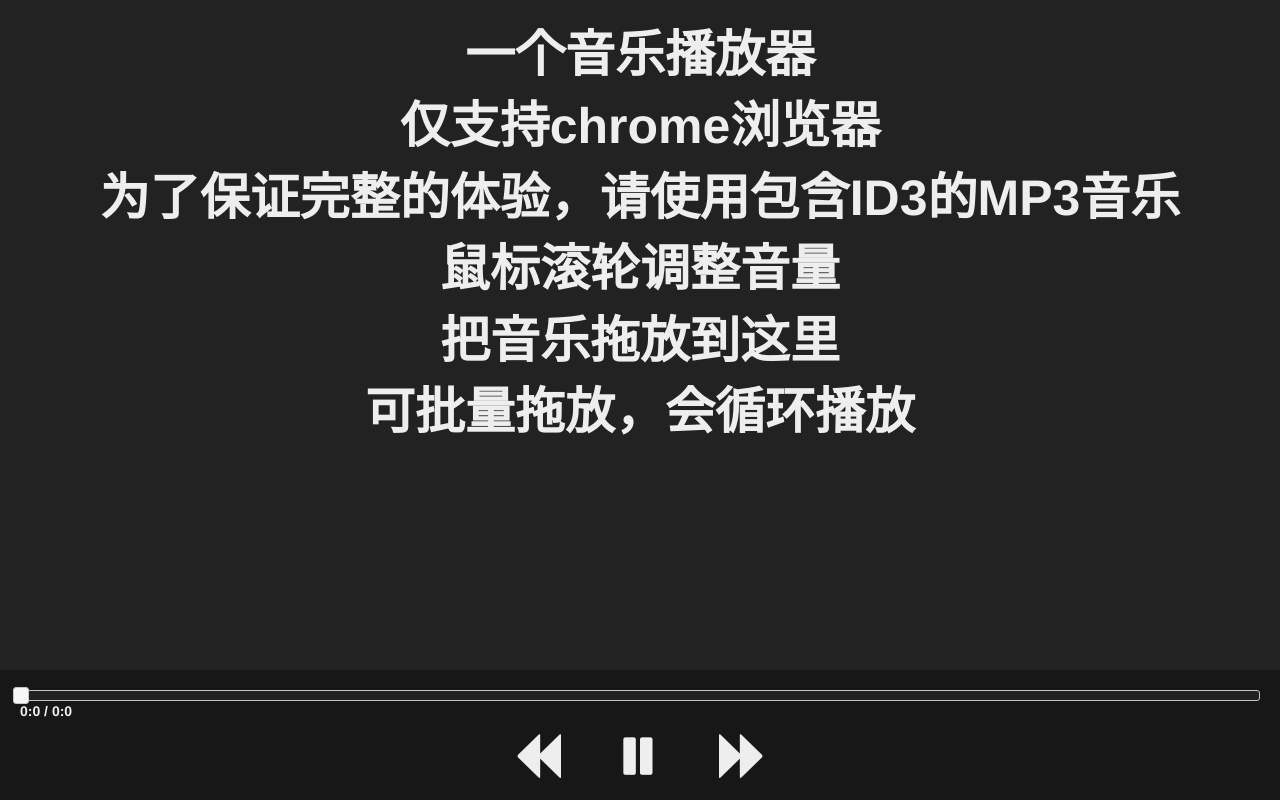
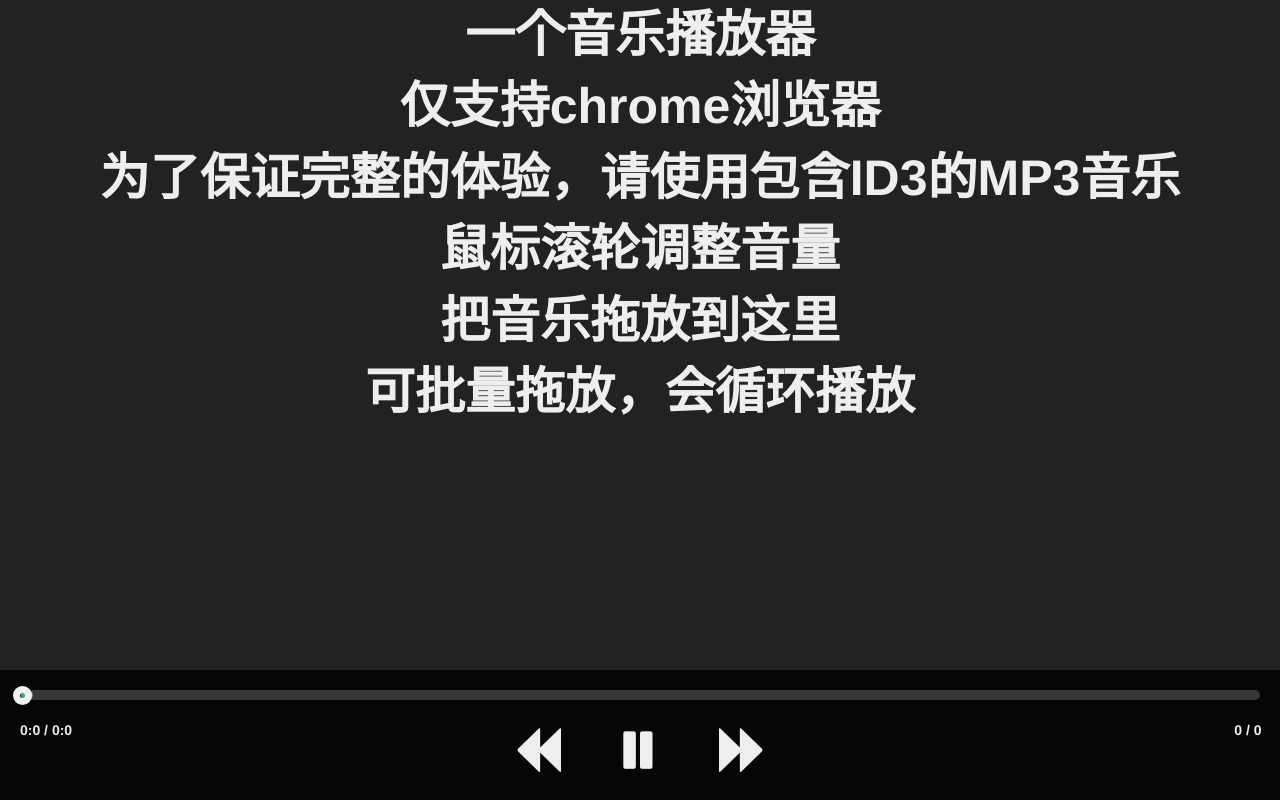
Before and after one commit to changelime/player, a plain HTML site: page index.html in a window 1280 px wide. Drawn offline with nearby package versions, Linux system fonts and the light colour scheme.

Commit message:
重写进度条

```diff
--- a/css/index.css
+++ b/css/index.css
@@ -5,7 +5,6 @@ html
 body
 {
 	margin: 0;
-	padding-top: 20px;
 	background-color: #222;
 	background-size: 100% 100%;
 	height: 100%;
@@ -25,17 +24,27 @@ body
 	bottom: 0px;
 	width: 100%;
 	height: 130px;
-	background-color: rgba(0,0,0,0.3);
+	background-color: rgba(0,0,0,0.8);;
 	padding: 20px;
-}
-
-#progress
-{
-	background: #222;
+	box-sizing: border-box;
 }
 label
 {
 	color: #eeeeee;
+}
+
+#infoBox
+{
+	position: absolute;
+	width: 97%
+}
+#time
+{
+	float: left;
+}
+#fraction
+{
+	float: right;
 }
 #info
 {
--- /dev/null
+++ b/css/progressbar.css
@@ -0,0 +1,28 @@
+.progressbar
+{
+	height: 10px;
+	width: auto;
+	background-color: rgba(255,255,255,0.2);
+	border:1px rgba(255,255,255,0) solid;
+	border-radius:25px;
+}
+.inside
+{
+	height: 8px;
+	width: 12px;
+	background-color: #41a868;
+	border:1px rgba(255,255,255,0) solid;
+	border-radius:25px;
+}
+.flag
+{
+	height: 5px;
+	width: 5px;
+	border:7px #f1f1f4 solid;
+	border-radius:25px;
+	position: relative;
+	top: -6px;
+	float: right;
+	cursor: pointer;
+	box-sizing: initial;
+}
--- a/index.html
+++ b/index.html
@@ -3,8 +3,8 @@
 	<head>
 		<title>player</title>
 		<meta http-equiv="Content-Type" content="text/html; charset=utf-8">
-		<link rel="stylesheet" href="http://code.jquery.com/ui/1.10.4/themes/smoothness/jquery-ui.css">
 		<link rel="stylesheet" href="http://cdn.bootcss.com/bootstrap/3.2.0/css/bootstrap.min.css" />
+		<link rel="stylesheet" type="text/css" href="css/progressbar.css" />
 		<link rel="stylesheet" href="css/index.css" />
 	</head>
 	<body class="bg">
@@ -27,8 +27,12 @@
 			</div>
 		</div>
 		<div id="bottomBar">
-			<div id="progress"></div>
-			<label id="time">0.00 / 0.00</label>
+			<div id="progress" class="progressbar"></div>
+			<br>
+			<div id="infoBox">
+				<label id="time" >0.00 / 0.00</label>
+				<label id="fraction" >0 / 0</label>
+			</div>
 			<div id="control" class="text-center">
 				<span class="glyphicon glyphicon-backward"></span>
 				<span class="glyphicon glyphicon-pause"></span>
@@ -37,8 +41,8 @@
 		</div>
 		<canvas style="display:none;" id="canvas"></canvas>
 		<audio id="bar" autoplay="autoplay" src=""></audio>
-		<script src="http://cdn.bootcss.com/jquery/1.11.1/jquery.min.js"></script>
-		<script src="http://code.jquery.com/ui/1.10.4/jquery-ui.js"></script>
+		<script src="js/event.js"></script>
+		<script src="js/progressbar.js"></script>
 		<script src="js/id3-minimized.js"></script>
 		<script src="js/StackBlur.js"></script>
 		<script src="js/index.js"></script>
--- /dev/null
+++ b/js/event.js
@@ -0,0 +1,42 @@
+(function(){
+	function EventTarget()
+	{
+		this.handlers = {};
+	}
+
+	EventTarget.prototype = {
+		constructor : EventTarget,
+		on : function(type, handler){
+			if(typeof this.handlers[type] == "undefined")
+			{
+				this.handlers[type] = [];//如果为空，则为第一次添加此事件，初始化为数组，以便添加多个事件
+			}
+			this.handlers[type].push(handler);//为该事件添加一个控制器
+		},
+		emit : function(event){
+			if(!event.target)
+			{
+				event.target = this;
+			}
+			if(this.handlers[event.type] instanceof Array)
+			{
+				var handlers = this.handlers[event.type];
+				for(var i = 0, len = handlers.length; i < len; i++ )
+					handlers[i](event);
+			}
+		},
+		removeHandler : function(type, handler){
+			if( this.handlers[type] instanceof Array )
+			{
+				var handlers = this.handlers[type];
+				for(var i = 0, len = handlers.length; i < len ;i++)
+				{
+					if(handlers[i] === handler)
+						break;
+				}
+			}
+			handlers.splice(i,1);
+		}
+	};
+	window.EventTarget = EventTarget;
+}())
--- a/js/index.js
+++ b/js/index.js
@@ -1,29 +1,28 @@
 (function(){
-	var music = [];
-	var info = document.getElementById("info");
-	var main = document.getElementById("main");
-	var albumPic = document.getElementById("albumPic");
-	var time = document.getElementById("time");
-	var progress = document.getElementById("progress");
-	var bar = document.getElementById("bar");
-	var control = document.getElementById("control");
-	var canvas = document.getElementById("canvas");
-	var style = document.createElement("style");
-	var head = document.getElementsByTagName("head")[0];
-	style.type = "text/css";
-	head.appendChild(style);
-	var progressStop = false;
-	var pressProgress = false;
-	var playing = 0;
-	var STATES = {NEXT:"NEXT",PREV:"PREV"};
-	var isload = false;
-	var bg = null;
-	var resize = function(){
+	var music = [],
+		info = document.getElementById("info"),
+		main = document.getElementById("main"),
+		albumPic = document.getElementById("albumPic"),
+		time = document.getElementById("time"),
+		fraction = document.getElementById("fraction"),
+		progress = document.getElementById("progress"),
+		bar = document.getElementById("bar"),
+		control = document.getElementById("control"),
+		canvas = document.getElementById("canvas"),
+		style = document.createElement("style"),
+		head = document.getElementsByTagName("head")[0],
+		dragging = false,
+		pressProgress = false,
+		playing = 0,
+		STATES = {NEXT:"NEXT",PREV:"PREV"},
+		isload = false,
+		bg = null,
+		target = new Progressbar("#progress"),
+		resize = function(){
 			albumPic.style.top = (document.body.offsetHeight/2)-256+"px";
 			albumPic.style.left = (document.body.offsetWidth/2)-256+"px";
-	};
-	document.body.onresize = resize;
-	var dropFiles = function (event)
+		},
+		dropFiles = function (event)
 		{
 			var files = null,
 				i = 0,
@@ -46,7 +45,9 @@
 				document.body.removeEventListener("drop",dropFiles,false);
 				dropFiles = null;
 			}
-	}
+		};
+	style.type = "text/css";
+	head.appendChild(style);
 	function play(state)
 	{
 		if(!isload)
@@ -54,7 +55,7 @@
 		if(state === STATES.NEXT)
 			playing = (playing+1) % music.length;
 		else
-			playing = (playing-1 == -1) ? music.length-1 : playing = (playing-1) % music.length;
+			playing = (playing-1 == -1) ? music.length-1 : (playing-1) % music.length;
 		var file = music[playing];
 		var reader = new FileReader();
 		reader.readAsDataURL(file);
@@ -65,7 +66,7 @@
 		reader.onload = function(){
 			bar.src = reader.result;
 		};
-		ID3.loadTags(file.name, function() {
+		ID3.loadTags(file.name, function() {//读取ID3信息
 		    var tags = ID3.getAllTags(file.name);
 		    var image = tags.picture;
 	        var base64String = "";
@@ -81,9 +82,8 @@
 		    	style.removeChild(bg);
 		    bg = document.createTextNode('.bg{background-image:url("'+canvas.toDataURL()+'")}');
 		    style.appendChild(bg);
-
-		    //document.body.style.backgroundImage = 'url("' + canvas.toDataURL() + '")';
 		    info.innerText = tags.title + " —— " + tags.artist;
+		    fraction.innerText = (playing+1) + " / " + music.length;
 		},
 		{
 			tags: ["artist", "title", "album", "year", "comment", "track", "genre", "lyrics", "picture"],
@@ -91,6 +91,7 @@
 		});
 		isload = false;
 	}
+	document.body.onresize = resize;
 	document.body.addEventListener("dragenter",dropFiles);
 	document.body.addEventListener("dragover",dropFiles);
 	document.body.addEventListener("drop",dropFiles);
@@ -100,7 +101,7 @@
 		else
 			bar.volume = bar.volume-0.1 < 0 ? 0 : bar.volume-0.1;
 	});
-	control.addEventListener("click",function(event){
+	control.addEventListener("click",function(event){//控制按钮
 		var e = event.target;
 		var localName = e.localName;
 		if(localName == "span")
@@ -119,43 +120,46 @@
 		}
 
 	});
-	bar.addEventListener("canplay",function(event){
-		var now = bar.currentTime;
-		$("#progress").slider({
-	      orientation: "horizontal",
-	      range: "min",
-	      max: parseInt(bar.duration),
-	      value: now
-	    });
+	bar.addEventListener("canplay",function(event){//载入完成修改状态
 	    isload = true;
 	});
-	bar.addEventListener("ended",function(event){
+	bar.addEventListener("ended",function(event){//结束后播放下一曲
 		play(STATES.NEXT);
 	});
-	document.body.addEventListener("mouseup",function(event){
+	target.on("pressProgress",function(event){//监听进度条的pressProgress事件，单击进度条后更改播放位置
+		console.log("pressProgress");
+		bar.currentTime = target.getPastTime();
+
+	});
+	/*target.on("draggingFlag",function(event){
+		console.log("draggingFlag");
+	});*/
+	target.on("startDragging",function(event){//监听进度条的startDragging事件，拖动开始，更改拖动状态
+		console.log("startDragging");
+		pressProgress = true;
+		dragging = true;
+	});
+
+	target.on("stopDragging",function(event){//监听进度条的stopDragging事件，拖动结束，更改拖动状态
+		console.log("stopDragging");
 		if(pressProgress && bar.currentTime != 0)
 		{
-			bar.currentTime = $( "#progress" ).slider("value");
-			progressStop = false;
+			bar.currentTime = target.getPastTime();
+			dragging = false;
 			pressProgress = false;
 		}
 	});
-	progress.addEventListener("mousedown",function(event){
-		pressProgress = true;
-		progressStop = true;
-	});
-	function setProgress()
+	function setProgress()//循环获取播放时间并设置进度条位置
 	{
 		var whole = parseInt(bar.duration);
 		whole = isNaN(whole) ? 0 : whole;
 		var now = parseInt(bar.currentTime);
-		if(!progressStop)
-			$("#progress").slider( "value", now);
+		if(!dragging)
+			target.fire({time:whole, pastTime:now});
 		whole = parseInt(whole/60) + ":" + parseInt(whole%60);
 		now = parseInt(now/60) + ":" + parseInt(now%60);
 		time.innerText = now + " / " + whole;
 		setTimeout(arguments.callee,500);
 	}
-	$("#progress").slider();
 	setProgress();
 }())
--- /dev/null
+++ b/js/progressbar.js
@@ -0,0 +1,67 @@
+(function(){
+	function Progressbar(elenemt)
+	{
+		this.target = document.querySelector(elenemt);
+		this.inside = document.createElement("div");
+		this.flag = document.createElement("div");
+		this.inside.className = "inside";
+		this.flag.className = "flag";
+		this.inside.appendChild(this.flag);
+		this.target.appendChild(this.inside);
+		this.bar = {
+			target : this.target,
+			inside : this.inside,
+			dragging : null,
+			time : 0,
+			width : this.target.offsetWidth,
+			past : 12,
+			pastTime : 0,
+			per : 0
+		};
+		var that = this;
+
+		this.target.addEventListener("mousedown",function(event){
+			var insideWith = event.clientX-12;
+			if(!event.clientX == 0 && insideWith < that.bar.target.offsetWidth )
+			{
+				that.bar.inside.style.width = insideWith + "px";
+				that.bar.past = insideWith;
+				that.bar.pastTime = (that.bar.past/that.bar.target.offsetWidth)*that.bar.time;
+				that.emit({type:"pressProgress",message:event});
+			}
+		},true);
+		this.flag.addEventListener("mousedown",function(event){
+			that.bar.dragging = event.target;
+			that.emit({type:"startDragging",message:event});
+		},false);
+		document.addEventListener("mousemove",function(event){
+			if(that.bar.dragging !== null)
+			{
+				var insideWith = event.clientX-12;
+				if(!event.clientX == 0 && insideWith < that.bar.target.offsetWidth )
+				{
+					that.bar.inside.style.width = insideWith + "px";
+					that.bar.past = insideWith;
+					that.bar.pastTime = (that.bar.past/that.bar.target.offsetWidth)*that.bar.time;
+				}
+				that.emit({type:"draggingFlag",message:event});
+			}
+		},false);
+		document.addEventListener("mouseup",function(event){
+			that.bar.dragging = null;
+			that.emit({type:"stopDragging",message:event});
+		},false);
+	}
+	Progressbar.prototype = new EventTarget();
+	Progressbar.prototype.fire = function(progress){
+		this.bar.per = (this.bar.width/progress.time);
+		this.bar.time = progress.time;
+		this.bar.past = (progress.pastTime*this.bar.per) + this.bar.per;
+		if(this.bar.past > 12)
+			this.inside.style.width = this.bar.past + "px";
+	};
+	Progressbar.prototype.getPastTime = function(){
+		return this.bar.pastTime;
+	};
+	window.Progressbar = Progressbar;
+}())
```
Lines whose indentation alone changed are shown as unchanged.
